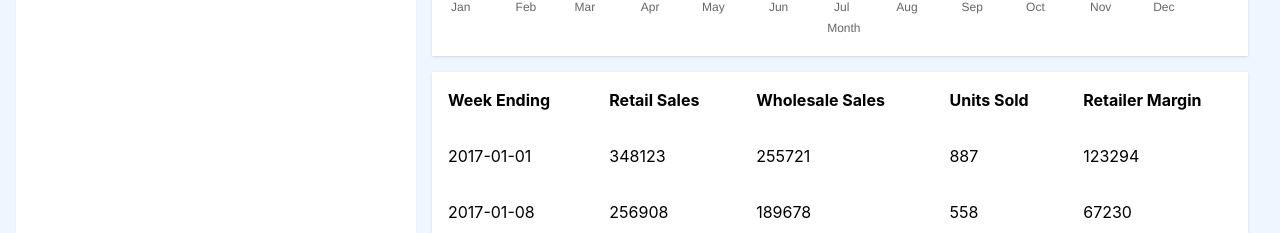
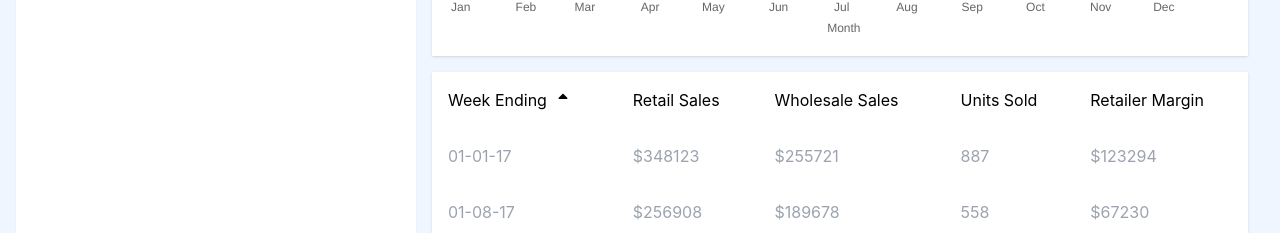
Before and after one commit to mattpotato/react-redux-challenge, a React (Create React App) app: page / in a window 1280 px wide. Shown: the part 567-800 px from the top of the page. Built offline with nearby package versions, Linux system fonts and the light colour scheme.

Commit message:
add table sorting

```diff
--- a/src/components/ProductTable.tsx
+++ b/src/components/ProductTable.tsx
@@ -1,29 +1,92 @@
 import { useSelector } from "react-redux";
 import { RootState } from "../redux/store";
+import format from "date-fns/format";
+import { parseISO } from "date-fns";
+import { FaSortDown, FaSortUp } from "react-icons/fa";
+import { useState } from "react";
+
 
 const ProductTable = () => {
   const { currentProduct } = useSelector((state: RootState) => state.product);
 
-  const headers = ["Week Ending", "Retail Sales", "Wholesale Sales", "Units Sold", "Retailer Margin"]
+  const headers = [
+    {
+      id: "weekEnding",
+      label: "Week Ending",
+    },
+    {
+      id: "retailSales",
+      label: "Retail Sales",
+    },
+    {
+      id: "wholesaleSales",
+      label: "Wholesale Sales",
+    },
+    {
+      id: "unitsSold",
+      label: "Units Sold",
+    },
+    {
+      id: "retailerMargin",
+      label: "Retailer Margin",
+    },
+  ]
+
+  const salesData = currentProduct?.sales ?? [];
+
+  const [sortBy, setSortBy] = useState(headers[0].id);
+  const [sortOrder, setSortOrder] = useState("asc");
+
+  const handleSort = (field: string) => {
+    if (sortBy === field) {
+      setSortOrder(sortOrder === 'asc' ? 'desc' : 'asc');
+    } else {
+      setSortBy(field);
+      setSortOrder('asc');
+    }
+  };
+
+
+  const sortedData = [...salesData ?? []].sort((a, b) => {
+    const aValue = (a as any)[sortBy];
+    const bValue = (b as any)[sortBy];
+
+
+    if (sortOrder === 'asc') {
+      return aValue > bValue ? 1 : -1;
+    } else {
+      return aValue < bValue ? 1 : -1;
+    }
+  })
+
+  console.log({ sortedData })
+
 
   return (
     <table className="bg-white w-full shadow">
       <thead className="p-4">
-        {headers.map((header) => {
-          return (
-            <th key={header} className="text-start p-4">{header}</th>
-          )
-        })}
+        <tr>
+          {headers.map((header) => {
+            return (
+              <th key={header.id} className="text-start p-4 text-md font-normal" onClick={() => handleSort(header.id)}>
+                <div className="flex content-center items-center center select-none cursor-pointer">
+                  {header.label}
+                  {sortBy === header.id && (sortOrder === "asc" ? <FaSortUp className="ml-2"/> : <FaSortDown className="ml-2" />)}
+                </div>
+              </th>
+            )
+          })}
+        </tr>
       </thead>
       <tbody>
-        {currentProduct?.sales.map((sale) => {
+        {sortedData.map((sale) => {
           return (
-            <tr key={sale.weekEnding}>
-              <td className="p-4">{sale.weekEnding}</td>
-              <td className="p-4">{sale.retailSales}</td>
-              <td className="p-4">{sale.wholesaleSales}</td>
+            <tr key={sale.weekEnding} className="text-gray-400">
+              <td className="p-4">{format(parseISO(sale.weekEnding), "MM-dd-yy")}</td>
+              <td className="p-4">${sale.retailSales}</td>
+              <td className="p-4">${sale.wholesaleSales}</td>
               <td className="p-4">{sale.unitsSold}</td>
-              <td className="p-4">{sale.retailerMargin}</td>
+              <td className="p-4">${sale.retailerMargin}</td>
             </tr>
           )
         })}
```
